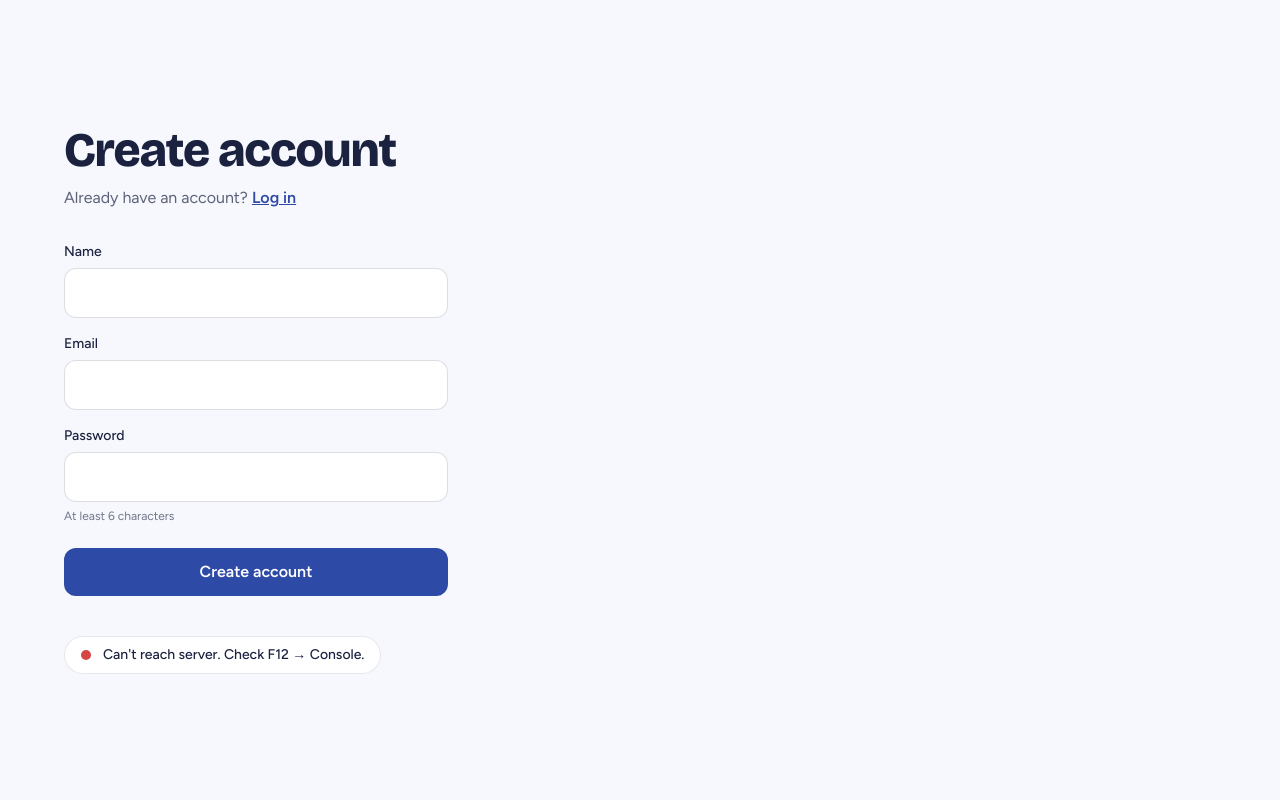
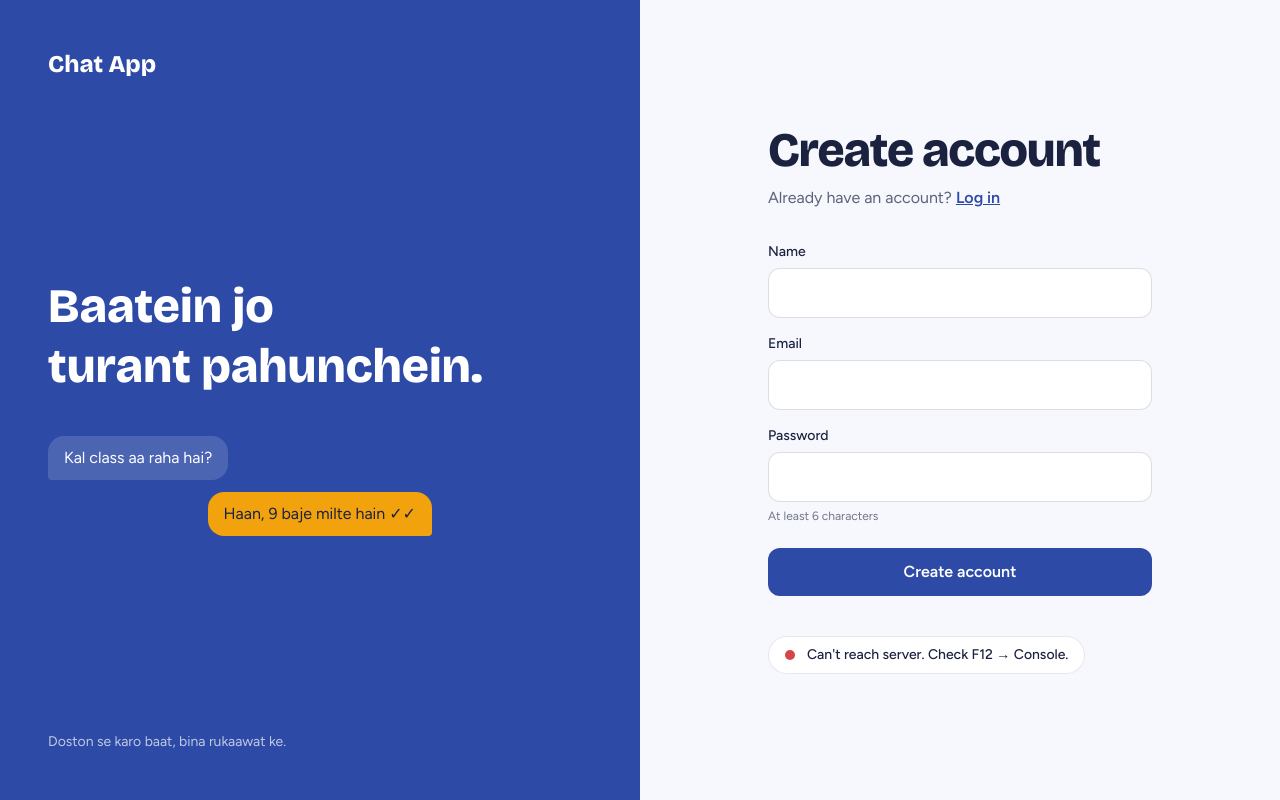
Before and after one commit to kapil-2025/realtime-chat-app, a React (Vite) app in the folder client/: page /register in a window 1280 px wide. Built offline with nearby package versions, Linux system fonts and the light colour scheme; no server answers.

Commit message:
Add AuthLayout with brand panel for auth pages

```diff
--- /dev/null
+++ b/client/src/components/AuthLayout.jsx
@@ -0,0 +1,33 @@
+function AuthLayout({ children }) {
+  return (
+    <div className="min-h-screen lg:grid lg:grid-cols-2">
+      <aside className="hidden flex-col justify-between bg-inland p-12 text-white lg:flex">
+        <p className="font-display text-2xl font-extrabold">Chat App</p>
+        <div>
+          <h2 className="font-display text-5xl font-extrabold leading-tight">
+            Baatein jo <br />
+            turant pahunchein.
+          </h2>
+          <div className="mt-10 flex max-w-sm flex-col gap-3">
+            <p className="w-fit rounded-2xl rounded-bl-sm bg-white/15 px-4 py-2.5">
+              Kal class aa raha hai?
+            </p>
+            <p className="ml-auto w-fit rounded-2xl rounded-br-sm bg-marigold px-4 py-2.5 text-ink">
+              Haan, 9 baje milte hain ✓✓
+            </p>
+          </div>
+        </div>
+        <p className="text-sm text-white/70">
+          Doston se karo baat, bina rukaawat ke.
+        </p>
+      </aside>
+      <main className="flex min-h-screen flex-col justify-center px-6 sm:px-16 py-12 lg:items-center ">
+        <p className="mb-10 font-display text-2xl font-extrabold text-inland lg:hidden">
+          Chat App
+        </p>
+        <div className="w-full max-w-sm">{children}</div>
+      </main>
+    </div>
+  );
+}
+export default AuthLayout;
--- a/client/src/pages/LoginPage.jsx
+++ b/client/src/pages/LoginPage.jsx
@@ -1,9 +1,10 @@
 import { Link } from "react-router";
 import ServerStatus from "../components/ServerStatus";
+import AuthLayout from "../components/AuthLayout";
 
 function LoginPage() {
   return (
-    <main className="min-h-screen flex flex-col justify-center px-6 sm:px-16">
+    <AuthLayout>
       <h1 className="font-display text-5xl font-extrabold tracking-tight">Log in</h1>
       <p className="mt-3 text-ink/70">
         New here? <Link to="/register" className="font-semibold text-inland underline">Create an account</Link>
@@ -11,7 +12,7 @@ function LoginPage() {
       <div className="mt-10">
         <ServerStatus />
       </div>
-    </main>
+    </AuthLayout>
   );
 }
 
--- a/client/src/pages/RegisterPage.jsx
+++ b/client/src/pages/RegisterPage.jsx
@@ -1,5 +1,6 @@
 import { Link ,useNavigate} from "react-router";
 import ServerStatus from "../components/ServerStatus";
+import AuthLayout from "../components/AuthLayout";
 import { useState } from "react";
 const API_URL = import.meta.env.VITE_API_URL;
 
@@ -38,12 +39,12 @@ setError("Cant'reach the server. Check your connection and try again.");
 
   }
   return (
-    <main className="min-h-screen flex flex-col justify-center px-6 sm:px-16">
+   <AuthLayout>
       <h1 className="font-display text-5xl font-extrabold tracking-tight">Create account</h1>
       <p className="mt-3 text-ink/70">
         Already have an account? <Link to="/login" className="font-semibold text-inland underline">Log in</Link>
       </p>
-      <form onSubmit={handleSubmit}  className="mt-8 flex flex-col gap-4 w-full max-w-sm">
+      <form onSubmit={handleSubmit}  className="mt-8 flex flex-col gap-4 ">
         <div className="flex flex-col gap-1.5">
           <label htmlFor="name" className="text-sm font-medium ">Name</label>
           <input type="text" id="name" autoComplete="name" required             value={name}
@@ -81,7 +82,7 @@ setError("Cant'reach the server. Check your connection and try again.");
       <div className="mt-10">
         <ServerStatus />
       </div>
-    </main>
+    </AuthLayout>
   );
 }
 
--- a/client/src/pages/VerifyOtpPage.jsx
+++ b/client/src/pages/VerifyOtpPage.jsx
@@ -1,9 +1,11 @@
+import AuthLayout from "../components/AuthLayout";
+
 function VerifyOtpPage(){
   return(
-    <main className="min-h-screen flex flex-col justify-center">
+   <AuthLayout>
       <h1 className="font-display text-5xl font-extrabold tracking-tight">Check your email</h1>
       <p className="mt-3 text-ink/70">Enter the 6-digit code we sent you.</p>
-    </main>
+    </AuthLayout>
   )
 }
 export default VerifyOtpPage;
```
